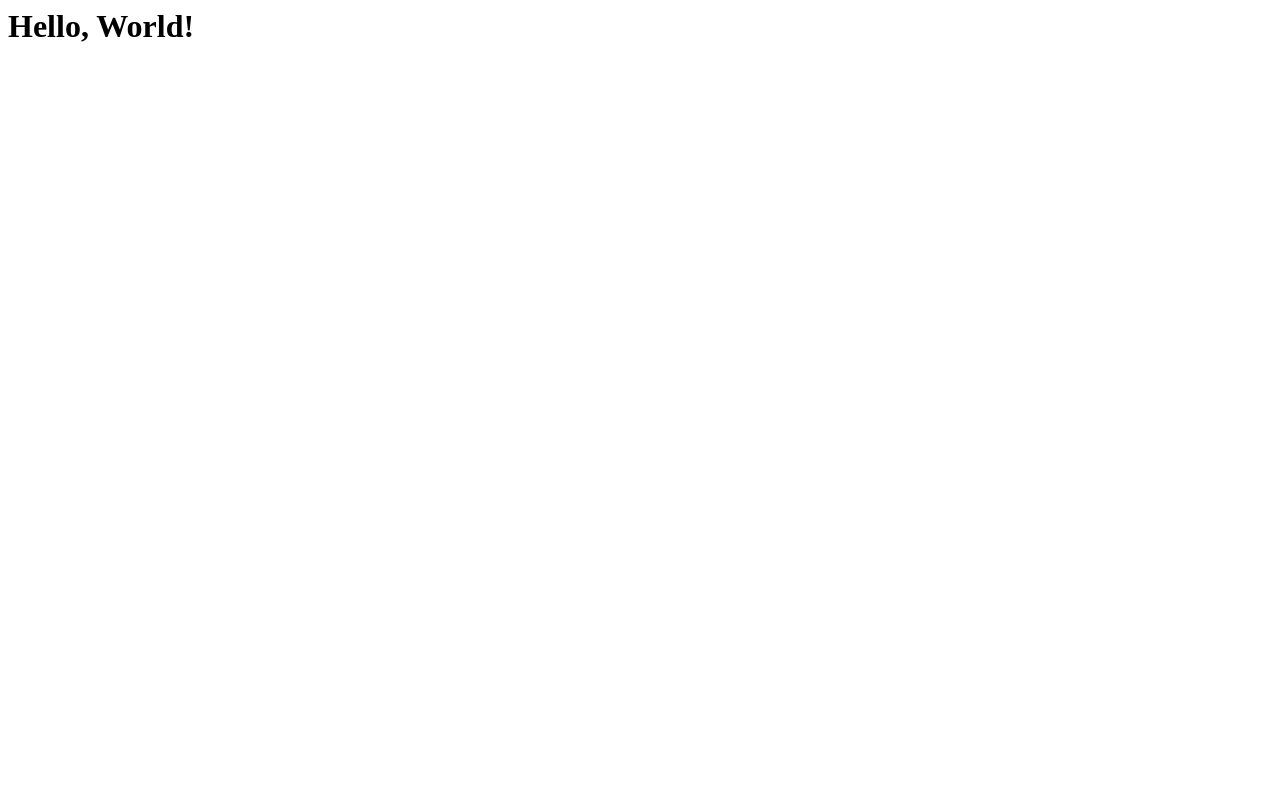
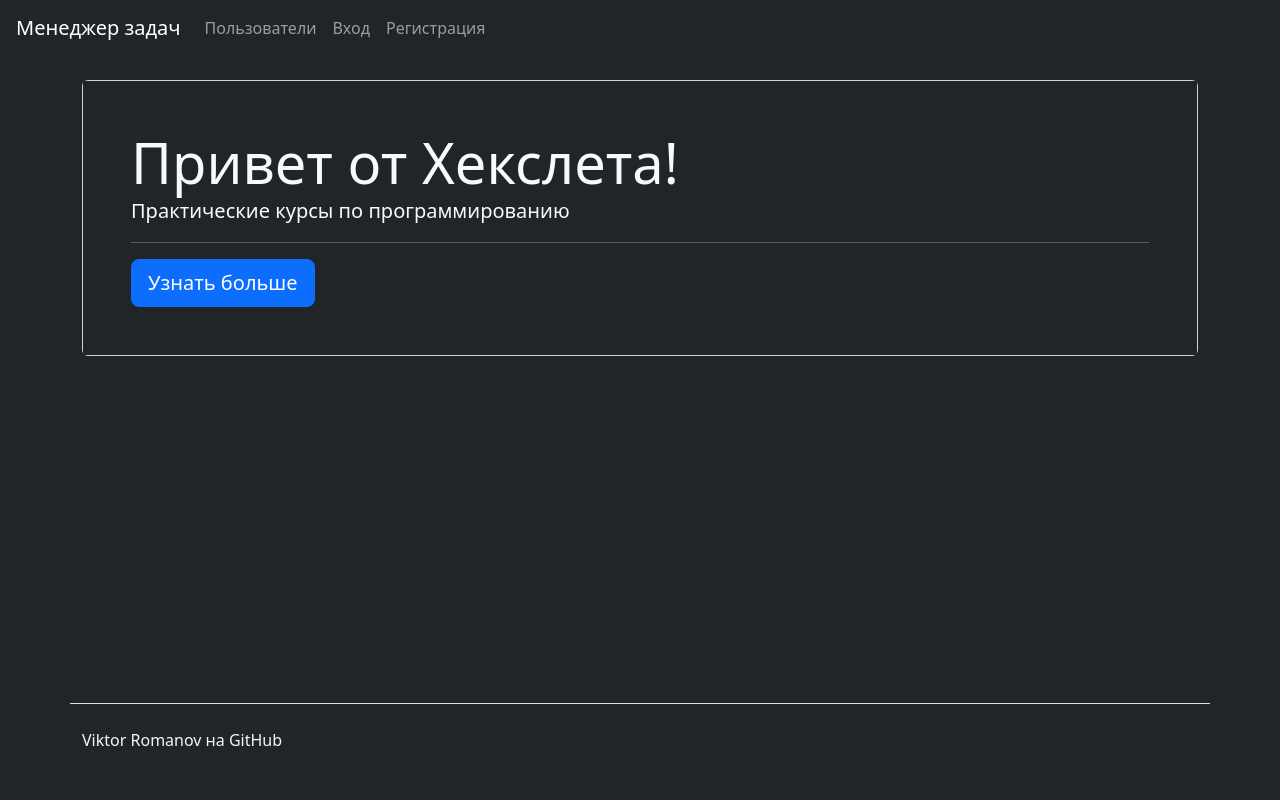
Before and after one commit to qffo/python-project-52, a Django app: page / in a window 1280 px wide. Before the commit the page is almost empty. Run offline with Django 5.2, Linux system fonts and the light colour scheme.

Commit message:
refactor(templates/index.html) added the home page

```diff
--- a/task_manager/templates/index.html
+++ b/task_manager/templates/index.html
@@ -1 +1,60 @@
-<h1>Hello, {{ who }}!</h1>
+<!DOCTYPE html>
+<html lang="ru-ru">
+  <head>
+    <meta name="viewport" content="width=device-width, initial-scale=1, shrink-to-fit=no">
+    <title>Менеджер задач Hexlet</title>
+    <link crossorigin="anonymous" href="https://cdn.jsdelivr.net/npm/bootstrap@5.2.3/dist/css/bootstrap.min.css" integrity="sha384-rbsA2VBKQhggwzxH7pPCaAqO46MgnOM80zW1RWuH61DGLwZJEdK2Kadq2F9CUG65" rel="stylesheet">
+    <script crossorigin="anonymous" integrity="sha384-kenU1KFdBIe4zVF0s0G1M5b4hcpxyD9F7jL+jjXkk+Q2h455rYXK/7HAuoJl+0I4" src="https://cdn.jsdelivr.net/npm/bootstrap@5.2.3/dist/js/bootstrap.bundle.min.js"></script>
+  </head>
+  <body class="bg-dark text-light min-vh-100 d-flex flex-column">
+    <nav class="navbar navbar-expand-lg navbar-dark bg-dark ms-3">
+      <a class="navbar-brand" href="/">Менеджер задач</a>
+      <button class="navbar-toggler" data-bs-toggle="collapse" data-bs-target="#navbarToggleExternalContent">
+        <span class="navbar-toggler-icon"></span>
+      </button>
+      <div class="collapse navbar-collapse" id="navbarToggleExternalContent">
+        <ul class="navbar-nav mr-auto">
+          <li class="nav-item">
+            <a class="nav-link" href="/users/">Пользователи</a>
+          </li>
+
+        </ul>
+        <ul class="navbar-nav">
+
+            <li class="nav-item">
+              <a class="nav-link" href="/login/">Вход</a>
+            </li>
+            <li class="nav-item">
+              <a class="nav-link" href="/users/create/">Регистрация</a>
+            </li>
+
+        </ul>
+      </div>
+    </nav>
+    <div class="container wrapper flex-grow-1">
+
+
+
+      <h1 class="my-4">
+
+
+      </h1>
+
+<h1 class="my-4"></h1>
+<div class="card">
+  <div class="card-body p-5 bg-dark">
+    <div class="display-4">Привет от Хекслета!</div>
+    <p class="lead">Практические курсы по программированию</p>
+    <hr>
+    <a class="btn btn-primary btn-lg" href="https://ru.hexlet.io">Узнать больше</a>
+  </div>
+</div>
+
+    </div>
+    <footer>
+      <div class="container my-5 pt-4 border-top">
+        <a href="https://github.com/qffo" target="_blank" class="custom-link" style="text-decoration: none; color: #f5f5f5;">Viktor Romanov на GitHub</a>
+      </div>
+    </footer>
+  </body>
+</html>
```
